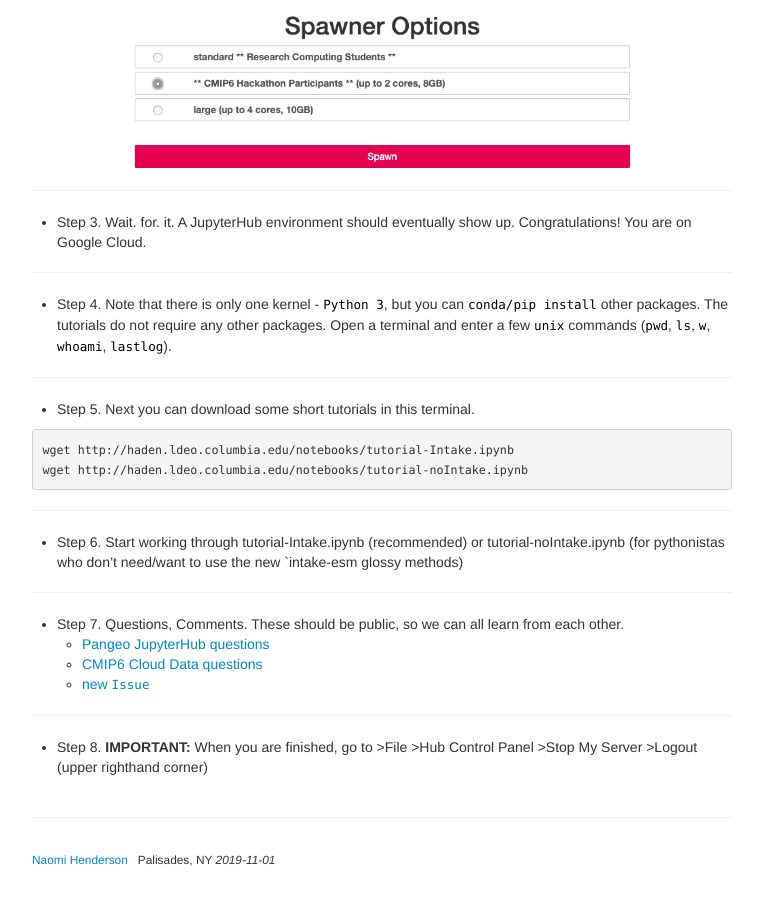
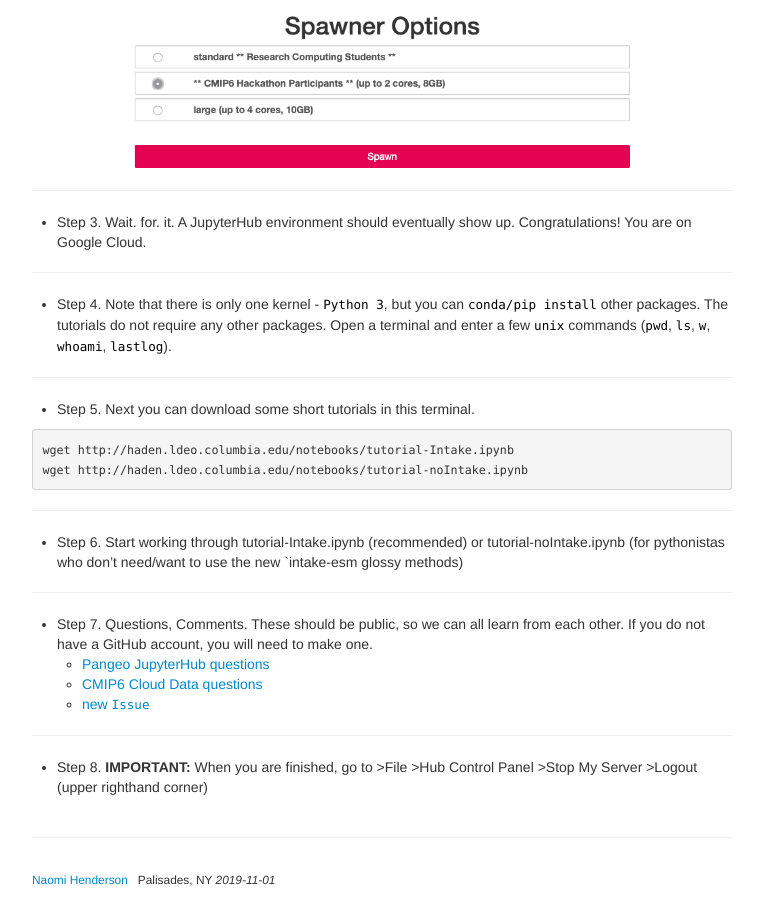
Before and after one commit to naomi-henderson/naomi-henderson.github.io, a Jekyll site: the page built from pages/tutorial1.md, in a window 1280 px wide and 900 px high, scrolled down 600 px. Shown: the whole window, without its empty margins (258-1021 px from the left). Built offline with Jekyll 4.4.1, drawn with Linux system fonts in a browser that asks for light colours.

Commit message:
more instructions

```diff
--- a/pages/tutorial1.md
+++ b/pages/tutorial1.md
@@ -38,7 +38,7 @@ wget http://haden.ldeo.columbia.edu/notebooks/tutorial-noIntake.ipynb
 - Step 6. Start working through tutorial-Intake.ipynb (recommended) or tutorial-noIntake.ipynb (for pythonistas who don't need/want to use the new `intake-esm glossy methods)
 
 -------------
-- Step 7. Questions, Comments. These should be public, so we can all learn from each other.
+- Step 7. Questions, Comments. These should be public, so we can all learn from each other.  If you do not have a GitHub account, you will need to make one.
   - [Pangeo JupyterHub questions](https://github.com/naomi-henderson/naomi-henderson.github.io/issues/2){:target="_blank_"}
   - [CMIP6 Cloud Data questions](https://github.com/naomi-henderson/naomi-henderson.github.io/issues/1){:target="_blank_"}
   - [new `Issue`](https://github.com/naomi-henderson/naomi-henderson.github.io/issues/){:target="_blank_"}
```
